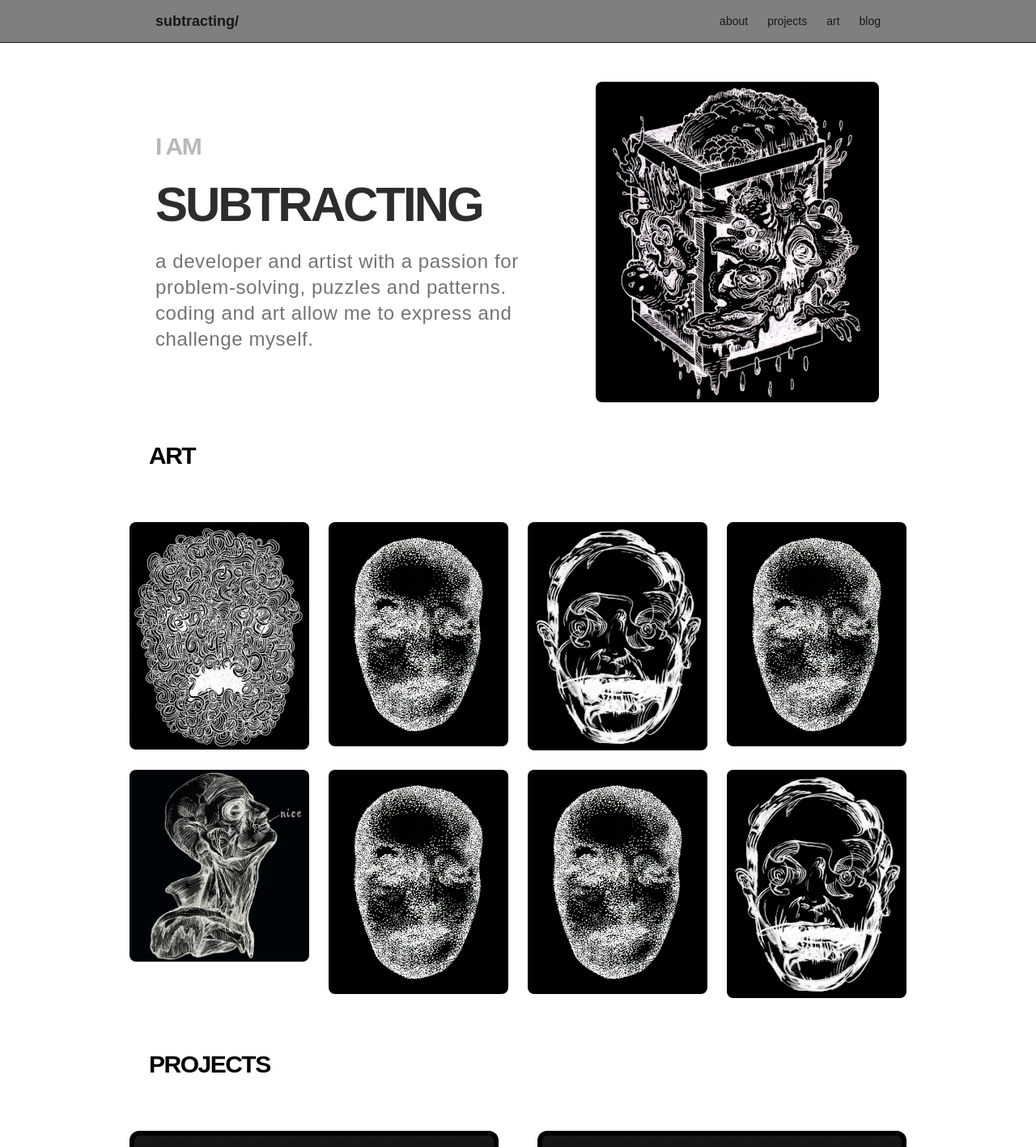
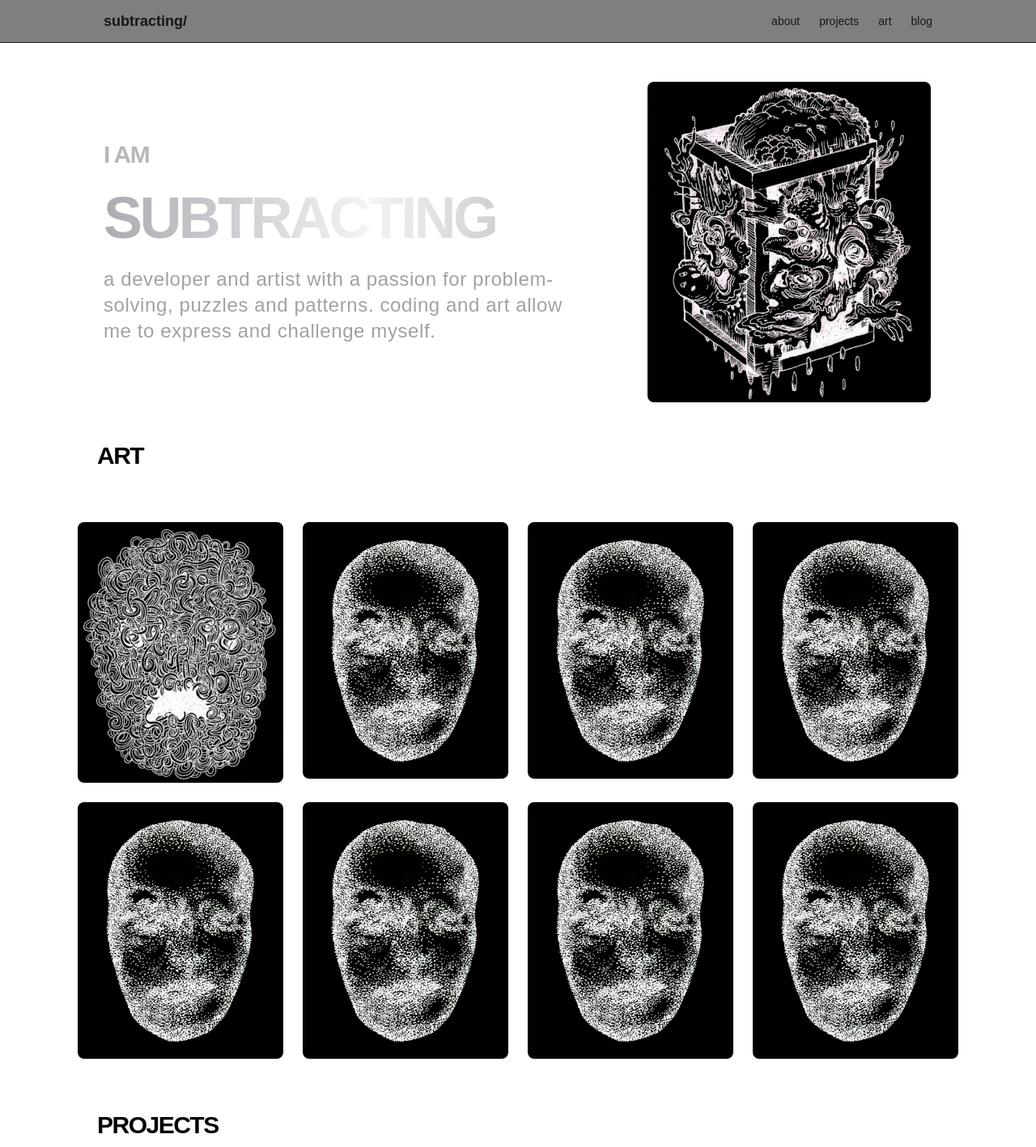
Before and after one commit to Subtracting/subtract-site, a Next.js app: page / in a window 1280 px wide. Shown: the top 1417 px of the page at 81% size. Built offline with nearby package versions, Linux system fonts and the light colour scheme.

Commit message:
hero animation

```diff
--- a/app/data/artworks.tsx
+++ b/app/data/artworks.tsx
@@ -1,4 +1,36 @@
 import type { Artwork } from "../types/artwork";
 
 export const artworks: Artwork[] = [
+  {
+    image: "/art/art1.png",
+    alt: "art1_alt"
+  },
+  {
+    image: "/art/art2.png",
+    alt: "art2_alt"
+  },
+  {
+    image: "/art/art2.png",
+    alt: "art2_alt"
+  },
+  {
+    image: "/art/art2.png",
+    alt: "art2_alt"
+  },
+  {
+    image: "/art/art2.png",
+    alt: "art2_alt"
+  },
+  {
+    image: "/art/art2.png",
+    alt: "art2_alt"
+  },
+  {
+    image: "/art/art2.png",
+    alt: "art2_alt"
+  },
+  {
+    image: "/art/art2.png",
+    alt: "art2_alt"
+  },
 ]
--- a/app/globals.css
+++ b/app/globals.css
@@ -36,3 +36,8 @@ body {
     filter: contrast(140%) brightness(250%);
   }
 }
+
+@keyframes gradientShift {
+  0% { background-position: 0% 50%; }
+  100% { background-position: 200% 50%; }
+}
--- a/components/ArtGallery.tsx
+++ b/components/ArtGallery.tsx
@@ -1,4 +1,6 @@
 import Image from "next/image"
+import '../styles/custom.css'
+import { artworks } from '@/app/data/artworks'
 
 export default function ArtGallery() {
   return (
@@ -8,65 +10,20 @@ export default function ArtGallery() {
           ART
         </h1>
       </div>
-    <div className="w-full flex flex-col items-center py-8">
+    <div className="w-full flex flex-col items-center py-8
+                    ">
       <div className="grid grid-cols-1 sm:grid-cols-2 md:grid-cols-3 lg:grid-cols-4 xl:grid-cols-4 gap-6 px-4 max-w-7xl">
 
-        <Image
-          src="/art/art1.png"
-          alt="my_portrait"
-          width={300}
-          height={400}
-          className="transition-all duration-300 hover:invert rounded-lg object-cover w-full h-auto"
-        />
-        <Image
-          src="/art/art2.png"
-          alt="my_portrait"
-          width={200}
-          height={400}
-          className="transition-all duration-300 hover:invert rounded-lg object-cover w-full h-auto"
-        />
-        <Image
-          src="/art/art3.png"
-          alt="my_portrait"
-          width={200}
-          height={400}
-          className="transition-all duration-300 hover:invert rounded-lg object-cover w-full h-auto"
-        />
-        <Image
-          src="/art/art2.png"
-          alt="my_portrait"
-          width={200}
-          height={400}
-          className="transition-all duration-300 hover:invert rounded-lg object-cover w-full h-auto"
-        />
-        <Image
-          src="/art/art5.png"
-          alt="my_portrait"
-          width={200}
-          height={400}
-          className="transition-all duration-300 hover:invert rounded-lg object-cover w-full h-auto"
-        />
-        <Image
-          src="/art/art2.png"
-          alt="my_portrait"
-          width={200}
-          height={400}
-          className="transition-all duration-300 hover:invert rounded-lg object-cover w-full h-auto"
-        />
-        <Image
-          src="/art/art2.png"
-          alt="my_portrait"
-          width={200}
-          height={400}
-          className="transition-all duration-300 hover:invert rounded-lg object-cover w-full h-auto"
-        />
-        <Image
-          src="/art/art3.png"
-          alt="my_portrait"
-          width={200}
-          height={400}
-          className="transition-all duration-300 hover:invert rounded-lg object-cover w-full h-auto"
-        />
+        {artworks.map((artwork, index) => (
+            <Image
+              src={artwork.image}
+              alt={artwork.alt}
+              key={index}
+              width={300}
+              height={400}
+              className="transition-all duration-300 hover:invert rounded-lg object-cover w-full h-auto"
+            />
+        ))}
         </div>
       </div>
     </div>
--- a/components/Header.tsx
+++ b/components/Header.tsx
@@ -44,7 +44,7 @@ export default function Header() {
     <header className="sticky top-0 z-50 bg-black/50 backdrop-blur
                        border-b border-zinc-900 px-4 py-3
                        ">
-      <nav className="max-w-4xl mx-auto flex justify-between items-center">
+      <nav className="max-w-5xl mx-auto flex justify-between items-center">
         <div className="flex items-center">
           <Link href="/" className="text-lg font-semibold ml-0">
             subtracting/<span className='text-neutral-500'>{activeSection}</span>
--- a/components/Hero.tsx
+++ b/components/Hero.tsx
@@ -4,17 +4,21 @@ export default function Hero() {
   return (
     <div
         id="home"
-        className="p-4 flex flex-col md:flex-row gap-8"
+        className="p-4 flex flex-col md:flex-row gap-8 justify-center"
     >
       <div className="rounded-md p-8 flex-1 content-evenly text-2xl">
           <h2 className="text-3xl font-black tracking-tighter mb-6 opacity-30">
             I AM
           </h2>
-
-          <h1 className="text-4xl md:text-6xl font-black tracking-tighter mb-6 opacity-90">
+          <h1
+            className="text-3xl md:text-7xl font-black tracking-tighter mb-6
+                       bg-gradient-to-r from-zinc-100 via-zinc-300 via-zinc-500 via-zinc-300 to-zinc-100
+                       bg-clip-text text-transparent
+                       [background-size:200%_100%] [animation:gradientShift_8s_linear_infinite]"
+          >
            SUBTRACTING
           </h1>
-        <p className="text-1xl tracking-wide opacity-60">
+        <p className="text-1xl tracking-wide opacity-40">
           a developer and artist with
           a passion for problem-solving, puzzles and patterns. coding and art allow me to express and challenge myself.
         </p>
--- a/components/Layout.tsx
+++ b/components/Layout.tsx
@@ -4,7 +4,7 @@ export default function Layout({ children }: { children: React.ReactNode }) {
   return (
     <>
       <Header />
-      <main className="max-w-5xl mx-auto px-4 py-8">
+      <main className="max-w-6xl mx-auto px-4 py-8">
         {children}
       </main>
     </>
--- a/components/ProjectCard.tsx
+++ b/components/ProjectCard.tsx
@@ -11,7 +11,7 @@ export default function ProjectCard({ index, project }: { index: number; project
         transition={{ duration: 0.4, delay: index * 0.1 }}
         viewport={{ once: true }}
         className="flex flex-col overflow-hidden relative
-                   border-6 border-black rounded-xl
+                   border-black rounded-xl
                    bg-linear-0 from-black to-zinc-900
       ">
         {/* Image */}
@@ -27,7 +27,7 @@ export default function ProjectCard({ index, project }: { index: number; project
 
             "
           />
-          <h2 className="text-3xl font-bold text-zinc-400 absolute top-9 right-0 bg-black rounded-l-lg p-3
+          <h2 className="text-2xl font-bold text-zinc-400 absolute top-9 right-0 bg-black rounded-l-lg p-3
                          border-2 border-black
                          ">
             {project.title}
--- a/components/Projects.tsx
+++ b/components/Projects.tsx
@@ -12,7 +12,7 @@ export default function Projects() {
       </h1>
     </div>
     <div className="w-full p-4 py-8">
-      <div className="grid grid-cols-1 md:grid-cols-2 gap-12 max-w-screen-xl mx-auto">
+      <div className="grid grid-cols-1 md:grid-cols-3 gap-12 max-w-screen-xl mx-auto">
         {projects.map((project, index) => (
             <ProjectCard
               index={index}
```
Also changed, not shown: styles/custom.css (added, +10 -0 lines).
